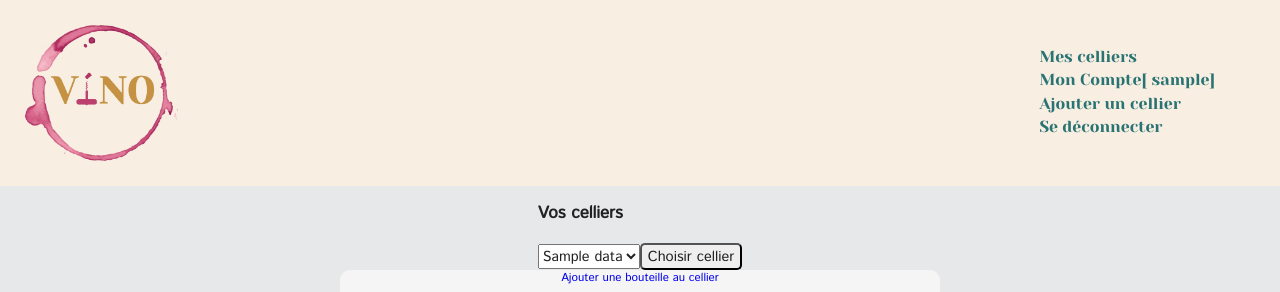
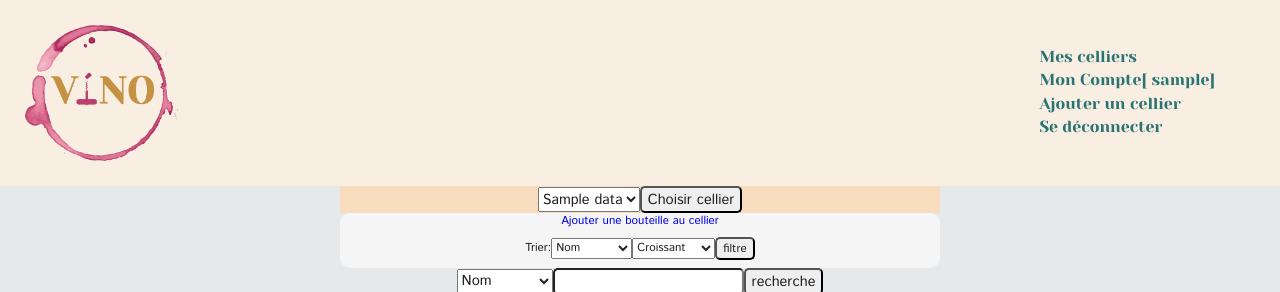
Before and after one commit to samiaprr/vino, a PHP site: the page made by vues/cellier.php in a window 1280 px wide. Shown: the top 292 px of the page. Run offline with PHP 8.4, Linux system fonts and the light colour scheme; the visitor is signed in with stand-in values (Sample User, id 1); the template is opened without the code that fills it: most values are stand-ins (such as "Sample title", 1, 10 or a date in 2020); some libraries are stand-ins or nearby versions; some web fonts are replaced.

Commit message:
Changement css entete etc

```diff
--- a/css/main.css
+++ b/css/main.css
@@ -145,6 +145,10 @@ h1 {
 
 /* Affichage Cellier */
 
+.cellier {
+
+}
+
 /*  Cellier - triage */
  #recherche{
     max-width: 100%;
@@ -152,6 +156,16 @@ h1 {
     box-sizing: border-box;
     overflow: auto;
     margin-bottom: 20px;
+    justify-content: center;
+ }
+
+ #choix-cellier {
+     background-color: rgb(247, 221, 189);
+     max-width: 100%;
+    width: 100%;
+    box-sizing: border-box;
+    justify-content: center;
+
  }
 
 .cellier-header {
@@ -169,9 +183,9 @@ h1 {
 }
 
 .filtre {
-    width: 50%;
+
     max-width: 90%;
-    /* margin-left: 20px; */
+
 
 }
 
--- a/vues/cellier.php
+++ b/vues/cellier.php
@@ -3,8 +3,7 @@
 
 
                 echo "<div class='cellier column--center'>
-                    <section>
-                    <h3> Vos celliers </h3>
+                    <section class='row--center' id='choix-cellier'>
                     <form action='index.php' method='GET'>
             <input type='hidden' name='requete' value='SelectionCellier'/>
             <select name='id'>";
@@ -87,6 +86,7 @@
         </div>
         ";
         }
+
     }
     else{
         echo "<div><h1>Connectez-vous pour avoir accès à votre cellier</h1></div>";
```
